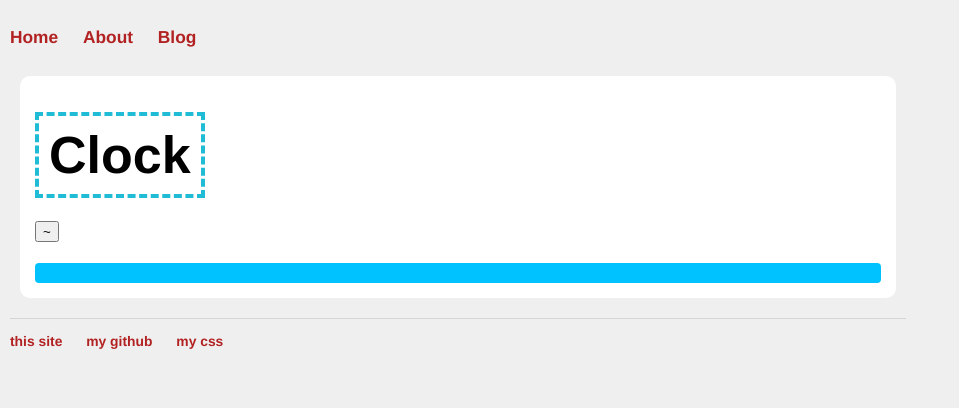
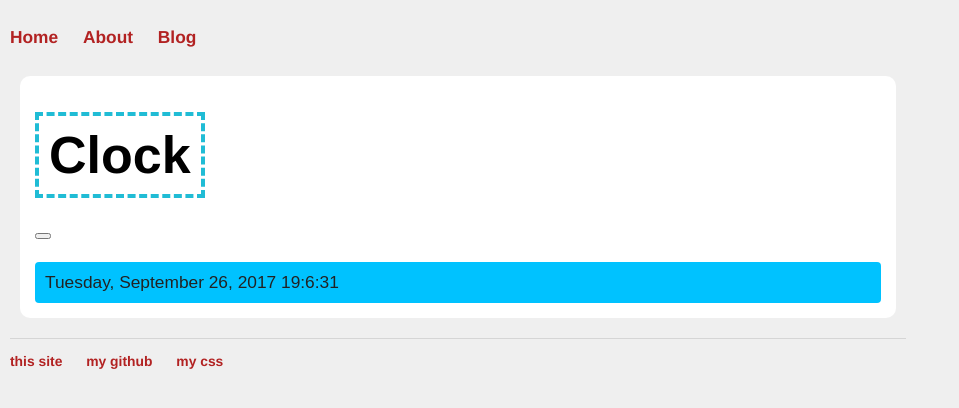
Before and after one commit to Samplasion/samplasion.github.iold, a Jekyll site: the page built from clock.html, in a window 1280 px wide. Shown: the top 408 px of the page, without its empty margins (0-959 px from the left). Built offline with Jekyll 4.4.1, drawn with Linux system fonts in a browser that asks for light colours; a script that is not in the unit is left out.

Commit message:
Update clock.html

```diff
--- a/clock.html
+++ b/clock.html
@@ -4,7 +4,7 @@ title: Clock
 ---
 <div class="section">
 <h1><span>{{ page.title }}</span></h1>
-<button onclick="date()"> ~ </button><br /><br />
+<button id="clicked" onclick="date()"></button><br /><br />
 <div class="highlight" id="lol"></div>
 </div>
 <script>
```
Also changed, not shown: other parts of clock.html (+1 -0 lines).
